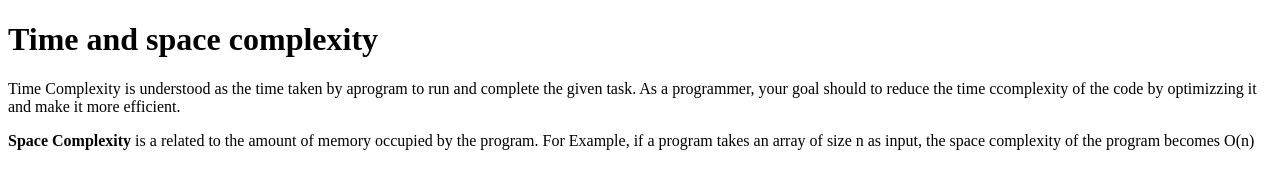
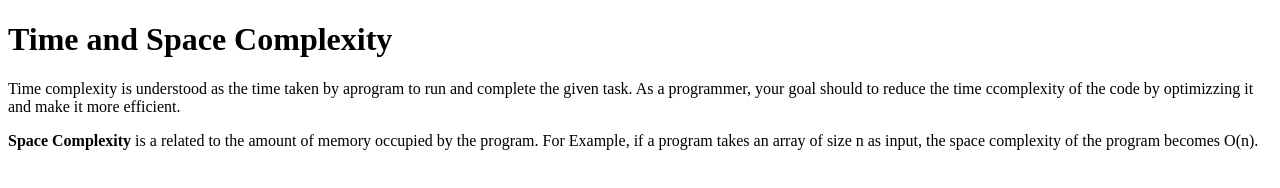
Before and after one commit to acciojob/time-and-space-complexity-sarathypartha001, a website: page main.html in a window 1280 px wide. Drawn offline with Linux system fonts and the light colour scheme.

Commit message:
created a submission

```diff
--- a/main.html
+++ b/main.html
@@ -8,10 +8,9 @@
 
 <body>
 	<!-- the entire body must be written by student -->
-	<h1>Time and space complexity</h1>
-	<p>Time Complexity is understood as the time taken by aprogram to run and complete the given task. As a programmer, your goal should to reduce the time ccomplexity of the code by optimizzing it and make it more efficient.</p>
-	<p><b>Space Complexity</b> is a related to the amount of memory occupied by the program. For Example, if a program takes an array of size n as input, the space complexity of the program becomes O(n)</p>
-
+	<h1>Time and Space Complexity</h1>
+	<p>Time complexity is understood as the time taken by aprogram to run and complete the given task. As a programmer, your goal should to reduce the time ccomplexity of the code by optimizzing it and make it more efficient.</p>
+	<p><b>Space Complexity</b> is a related to the amount of memory occupied by the program. For Example, if a program takes an array of size n as input, the space complexity of the program becomes O(n).</p>
     <script type="text/javascript" src="./script.js">
 </script>
 
```
